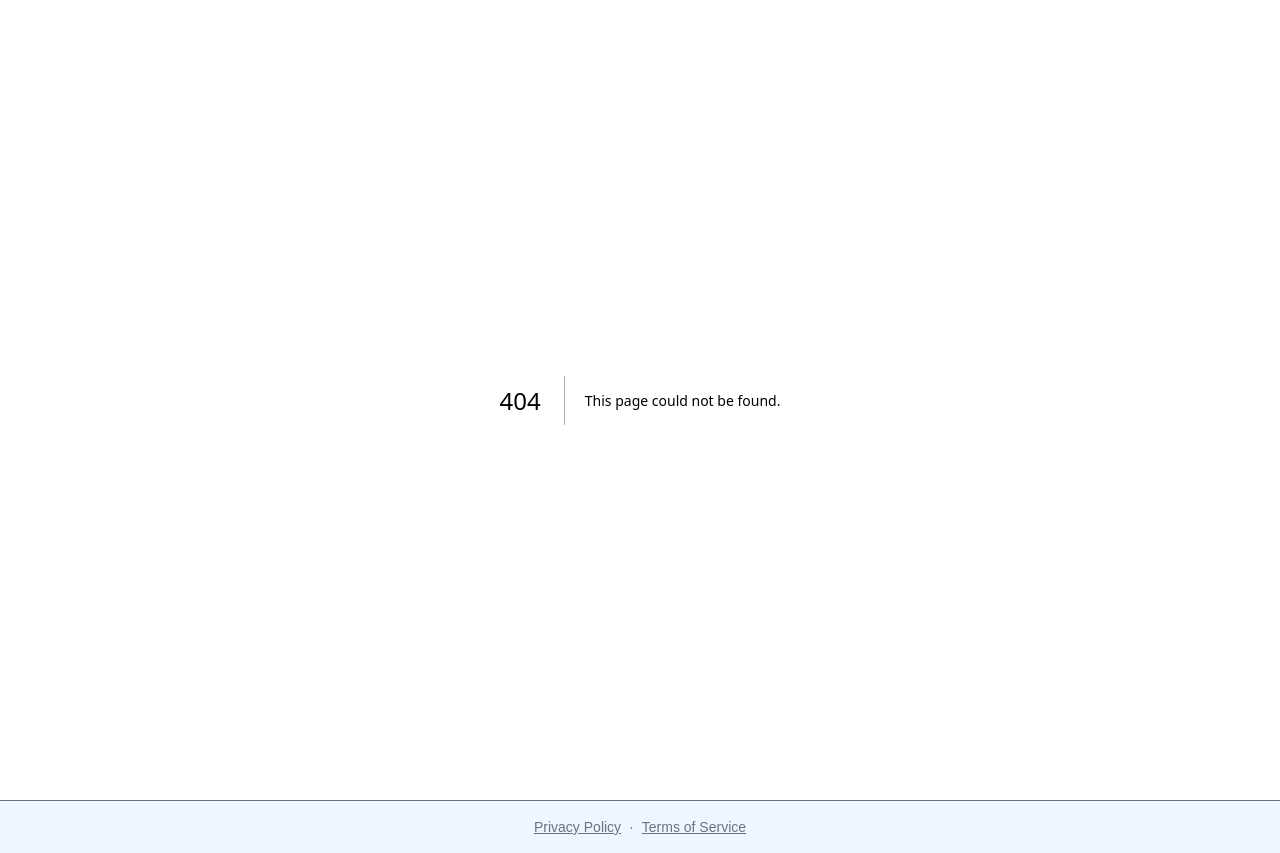
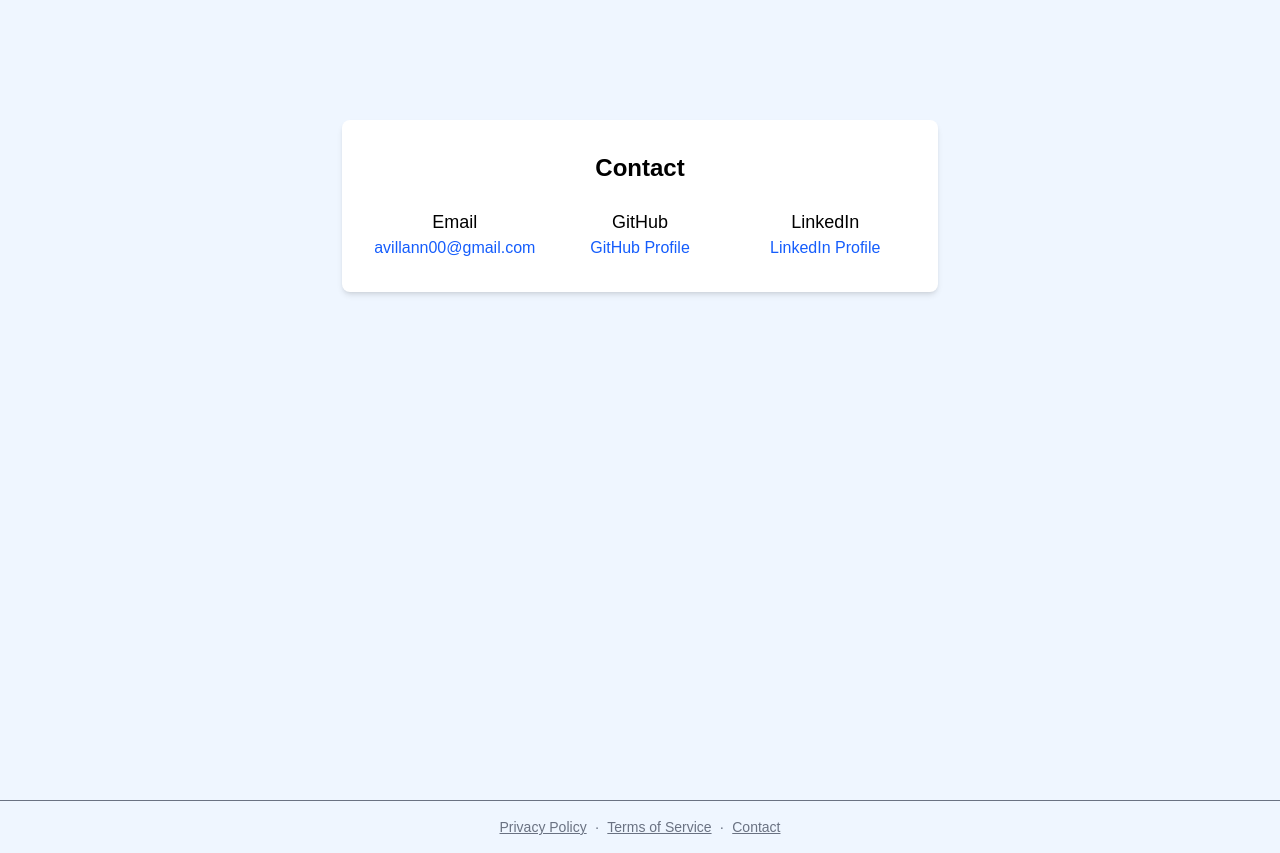
Before and after one commit to avillann00/contentium, a Next.js app in the folder frontend/: page /contact in a window 1280 px wide. Before the commit this address had no page. Built offline with nearby package versions, Linux system fonts and the light colour scheme.

Commit message:
feat(contact): Created dedicated contact page
In this commit I created a dedicated contact page and also linked it in
the footer.

```diff
--- a/frontend/app/components/Footer.tsx
+++ b/frontend/app/components/Footer.tsx
@@ -15,6 +15,10 @@ export default function Footer(){
         <button onClick={() => router.push('/terms')} className='mx-2 underline hover:text-blue-500'>
           Terms of Service
         </button>
+        ·
+        <button onClick={() => router.push('/contact')} className='mx-2 underline hover:text-blue-500'>
+          Contact
+        </button>
       </p>
     </footer>
   )
--- /dev/null
+++ b/frontend/app/contact/page.tsx
@@ -0,0 +1,46 @@
+'use client'
+
+export default function Contact(){
+  return(
+    <div className='w-screen min-h-screen bg-blue-50 flex flex-col items-center pt-20'>
+      <section className='bg-white p-8 rounded-lg shadow-md max-w-4xl mx-auto text-black mt-10'>
+        <h3 className='text-2xl font-semibold mb-6 text-center'>Contact</h3>
+        <div className='grid sm:grid-cols-2 md:grid-cols-3 gap-6 justify-center text-center'>
+          <div>
+            <h5 className='text-lg font-medium'>Email</h5>
+            <a
+              href='mailto:avillann00@gmail.com'
+              target='_blank'
+              rel='noopener noreferrer'
+              className='text-blue-600 hover:underline'
+            >
+              avillann00@gmail.com
+            </a>
+          </div>
+          <div>
+            <h5 className='text-lg font-medium'>GitHub</h5>
+            <a
+              href='https://github.com/avillann00'
+              target='_blank'
+              rel='noopener noreferrer'
+              className='text-blue-600 hover:underline'
+            >
+              GitHub Profile
+            </a>
+          </div>
+          <div>
+            <h5 className='text-lg font-medium'>LinkedIn</h5>
+            <a
+              href='https://www.linkedin.com/in/austin-villanueva-56abbb2b2'
+              target='_blank'
+              rel='noopener noreferrer'
+              className='text-blue-600 hover:underline'
+            >
+              LinkedIn Profile
+            </a>
+          </div>
+        </div>
+      </section>
+    </div>
+  )
+}
--- a/frontend/app/page.tsx
+++ b/frontend/app/page.tsx
@@ -44,43 +44,11 @@ export default function Home(){
         View pricing
       </section>
 
-      <section className='bg-white p-8 rounded-lg shadow-md max-w-4xl mx-auto text-black mt-10'>
-        <h3 className='text-2xl font-semibold mb-6 text-center'>Contact</h3>
-        <div className='grid sm:grid-cols-2 md:grid-cols-3 gap-6 justify-center text-center'>
-          <div>
-            <h5 className='text-lg font-medium'>Email</h5>
-            <a
-              href='mailto:avillann00@gmail.com'
-              target='_blank'
-              rel='noopener noreferrer'
-              className='text-blue-600 hover:underline'
-            >
-              avillann00@gmail.com
-            </a>
-          </div>
-          <div>
-            <h5 className='text-lg font-medium'>GitHub</h5>
-            <a
-              href='https://github.com/avillann00'
-              target='_blank'
-              rel='noopener noreferrer'
-              className='text-blue-600 hover:underline'
-            >
-              GitHub Profile
-            </a>
-          </div>
-          <div>
-            <h5 className='text-lg font-medium'>LinkedIn</h5>
-            <a
-              href='https://www.linkedin.com/in/austin-villanueva-56abbb2b2'
-              target='_blank'
-              rel='noopener noreferrer'
-              className='text-blue-600 hover:underline'
-            >
-              LinkedIn Profile
-            </a>
-          </div>
-        </div>
+      <section
+        className='bg-white p-8 rounded-lg shadow-md max-w-4xl mx-auto text-black mt-10 hover:bg-green-200'
+        onClick={() => router.push('/contact')}
+      >
+        Contact
       </section>
     </div>
   )
```
